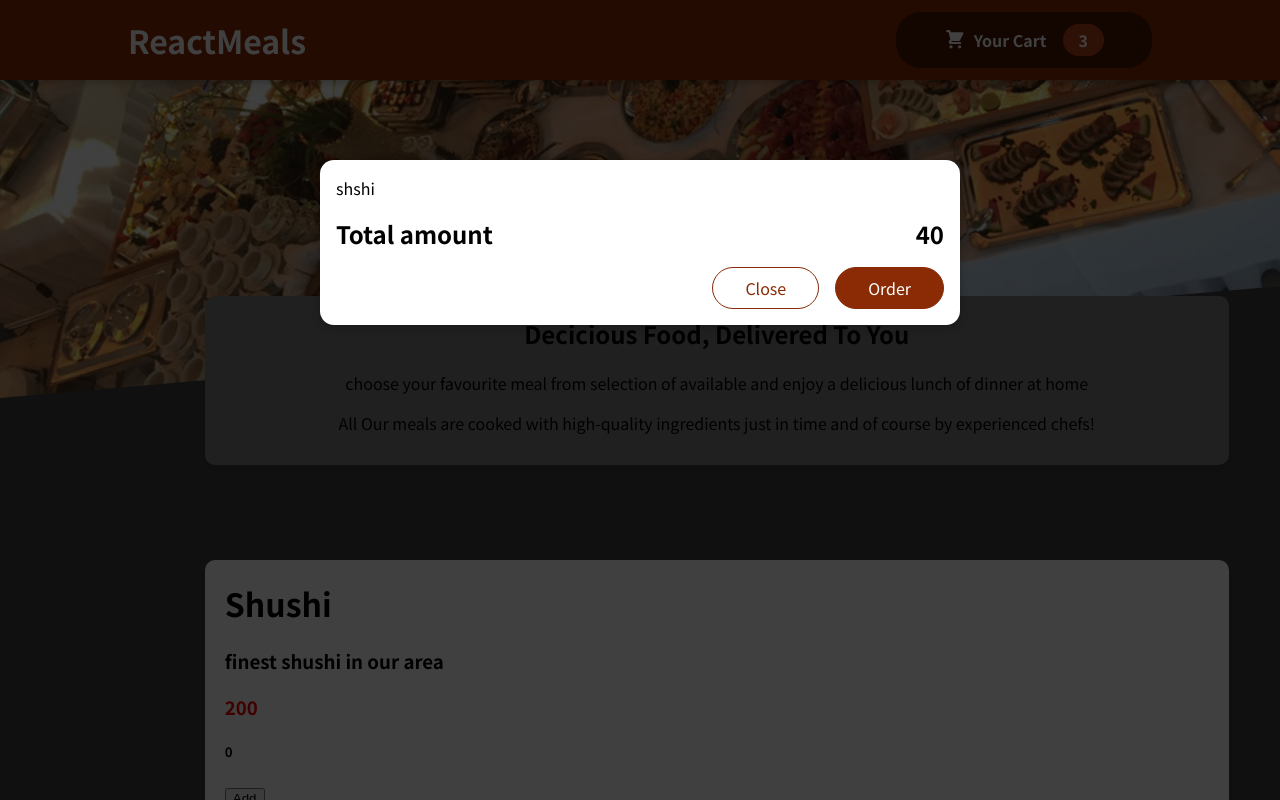
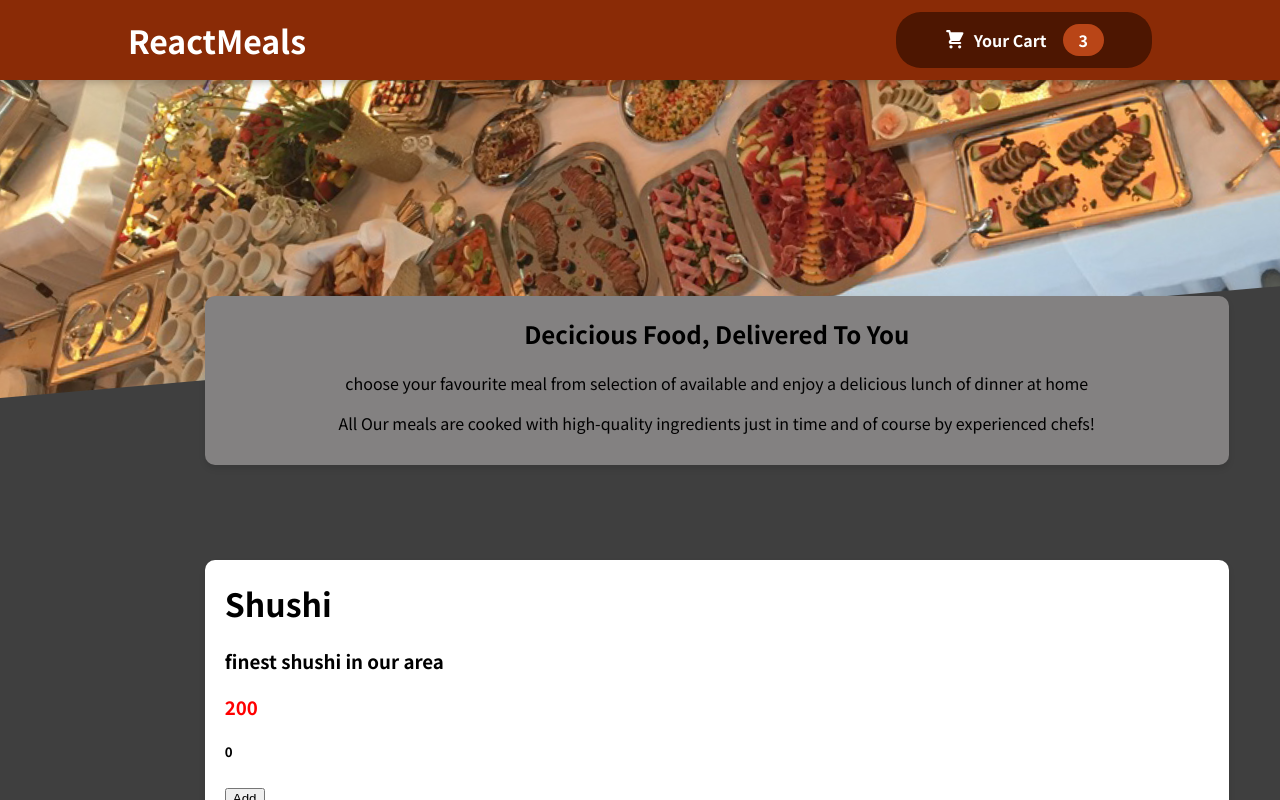
Before and after one commit to Shakyaalok/React_Resturant, a React (Create React App) app: page / in a window 1280 px wide. Shown: the top 800 px of the page. Built offline with nearby package versions, Linux system fonts and the light colour scheme.

Commit message:
open cart by using two level props

```diff
--- a/src/App.jsx
+++ b/src/App.jsx
@@ -3,12 +3,32 @@ import Summary from "./Components/Layout/Summary";
 import FoodLists from './Components/Layout/FoodLists'
 import Cart from './Components/Cart/Cart'
 import { Fragment } from "react";
+import React,{useState} from "react";
+
+
 
 function App() {
+
+  const [showCart , setShowCart] = useState(false);
+
+  const showCartHandler = ()=>{
+    setShowCart(true);
+  }
+
+  const hideCartHandler = () =>{
+    setShowCart(false);
+  }
+
+  const ButtonOfCartHandler = () =>{
+    setShowCart(true);
+  }
+
+
+
   return (
     <Fragment>
-      <Cart/>
-      <Header/>
+      {showCart && <Cart onClose={hideCartHandler}/>}
+      <Header onButtonOfCart={ButtonOfCartHandler} />
       <Summary/>
       <FoodLists/>
     </Fragment>
@@ -16,3 +36,11 @@ function App() {
 }
 
 export default App;
+
+// open button toh header button component ke ander hai
+// transfer state from app to header button
+// App.js(pointer) --> header(pointer)--> header ke andar hai heder Button(perfrom on button click)
+
+
+// close button cart ke andar hai
+// cart(pointer)
--- a/src/Components/Cart/Cart.jsx
+++ b/src/Components/Cart/Cart.jsx
@@ -2,7 +2,7 @@ import React from 'react'
 import classes from './Cart.module.css'
 import Modal from '../UI/Modal';
 
-const Cart = () => {
+const Cart = (props) => {
     const cartItems = <ul className={classes['cart-items']}>{[{id:'c1',name:'shshi',amount:2,price:20}].map((itm)=><li>{itm.name}</li>)}</ul>;
 
 
@@ -14,7 +14,7 @@ const Cart = () => {
         <span>40</span>
       </div>
       <div className={classes.actions}>
-       <button className={classes['button--alt']}>Close</button>
+       <button className={classes['button--alt']} onClick={props.onClose}>Close</button>
        <button className={classes.button}>Order</button>
       </div>
     </Modal>
--- a/src/Components/Layout/Header.jsx
+++ b/src/Components/Layout/Header.jsx
@@ -2,12 +2,15 @@ import React ,{Fragment} from 'react'
 import classes from './Header.module.css'
 import mealsImg from '../../assets/meals.jpg'
 import HeaderCartButton from './HeaderCartButton'
-const Header = () => {
+
+const Header = (props) => {
+
+
   return (
     <Fragment>
         <header className={classes.header}>
             <h1>ReactMeals</h1>
-            <HeaderCartButton/>
+            <HeaderCartButton OpenCart={props.onButtonOfCart}/>
         </header>
         <div className={classes['main-image']}>
             <img src={mealsImg} alt="image not working" />
--- a/src/Components/Layout/HeaderCartButton.jsx
+++ b/src/Components/Layout/HeaderCartButton.jsx
@@ -2,9 +2,11 @@ import React from "react";
 import classes from './HeaderCartButton.module.css'
 import CartIcon from "../Cart/CartIcon";
 
-const HeaderCartButton = () => {
+const HeaderCartButton = (props) => {
+
+
   return (
-    <button className={classes.button}>
+    <button className={classes.button} onClick={props.OpenCart}>
       <span className={classes.icon}>
         <CartIcon/>
       </span>
```
